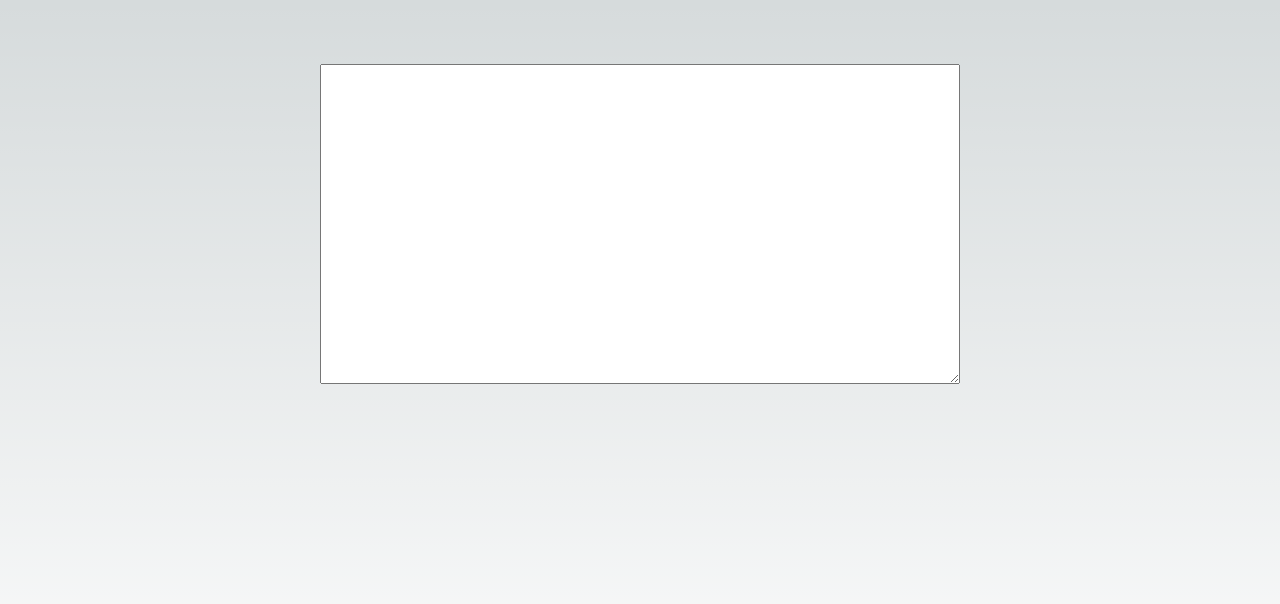
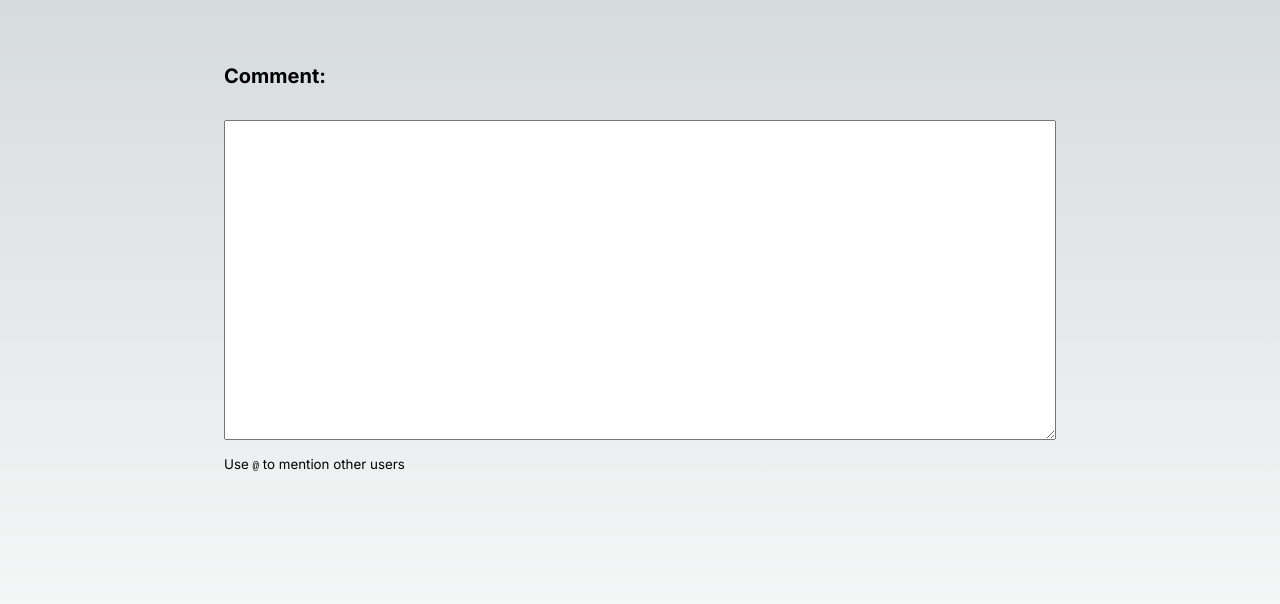
Before and after one commit to alexghr/yaacc, a Next.js app: page / in a window 1280 px wide. Shown: the top 604 px of the page. Built offline with nearby package versions, Linux system fonts and the light colour scheme.

Commit message:
feat: add basic page styles

```diff
--- a/src/app/page.module.css
+++ b/src/app/page.module.css
@@ -1,6 +1,22 @@
 .main {
-  max-width: 80rem;
+  max-width: 60rem;
   padding: 4rem;
   margin: auto;
   min-height: 100vh;
 }
+
+.label {
+  display: block;
+  margin-bottom: 2rem;
+  font-size: 1.25rem;
+  font-weight: 700;
+}
+
+.small {
+  display: block;
+  margin-top: 1rem;
+}
+
+.mono {
+  font-family: monospace;
+}
--- a/src/app/page.tsx
+++ b/src/app/page.tsx
@@ -3,11 +3,19 @@
 import search from "@/api/search";
 import styles from "./page.module.css";
 import Textarea from "@/components/Textarea";
+import { useId } from "react";
 
 export default function Home() {
+  const textAreaId = useId();
   return (
     <main className={styles.main}>
-      <Textarea search={search} />
+      <label className={styles.label} htmlFor={textAreaId}>
+        Comment:
+      </label>
+      <Textarea inputId={textAreaId} search={search} />
+      <small className={styles.small}>
+        Use <span className={styles.mono}>@</span> to mention other users
+      </small>
     </main>
   );
 }
--- a/src/components/Textarea/index.tsx
+++ b/src/components/Textarea/index.tsx
@@ -1,15 +1,16 @@
 import type { User } from "@/data/user";
 import useSearch from "@/hooks/useSearch";
-import { FC, useEffect, useRef, useState } from "react";
+import { FC, HTMLProps, useEffect, useRef, useState } from "react";
 import styles from "./styles.module.css";
 import SuggestionList from "../SuggestionList";
 import findAutocompleteTerm from "./term";
 
 type Props = {
   search: (term: string, signal: AbortSignal) => Promise<User[]>;
-};
+  inputId?: string;
+} & Omit<HTMLProps<HTMLDivElement>, "children">;
 
-const Textarea: FC<Props> = ({ search }) => {
+const Textarea: FC<Props> = ({ search, inputId, ...props }) => {
   const [value, setValue] = useState("");
   const { results, updateQuery } = useSearch<User>({
     search,
@@ -60,8 +61,9 @@ const Textarea: FC<Props> = ({ search }) => {
   };
 
   return (
-    <div className={styles.wrapper}>
+    <div className={styles.wrapper} {...props}>
       <textarea
+        id={inputId}
         className={styles.textArea}
         onChange={handleChange}
         value={value}
--- a/src/components/Textarea/styles.module.css
+++ b/src/components/Textarea/styles.module.css
@@ -1,8 +1,3 @@
-.wrapper {
-  max-width: 40rem;
-  margin: auto;
-}
-
 .textArea {
   display: block;
   width: 100%;
```
